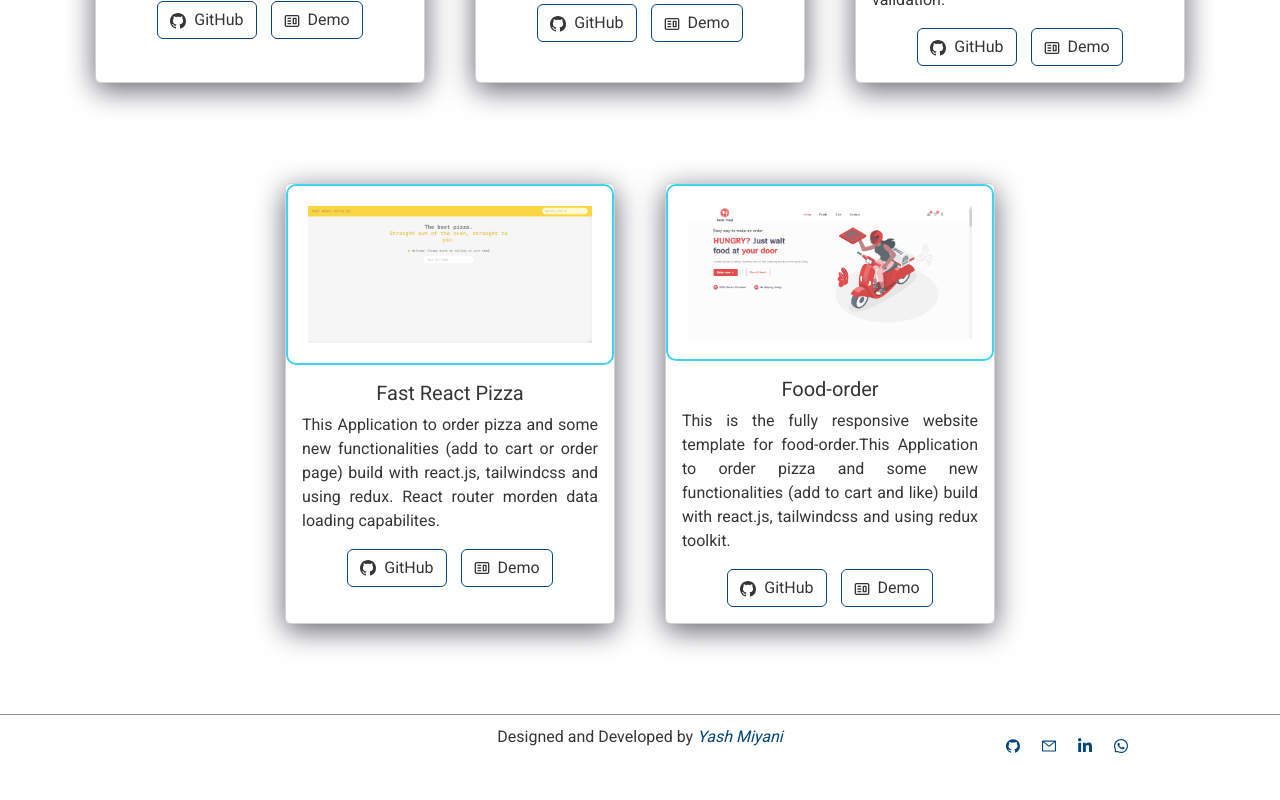
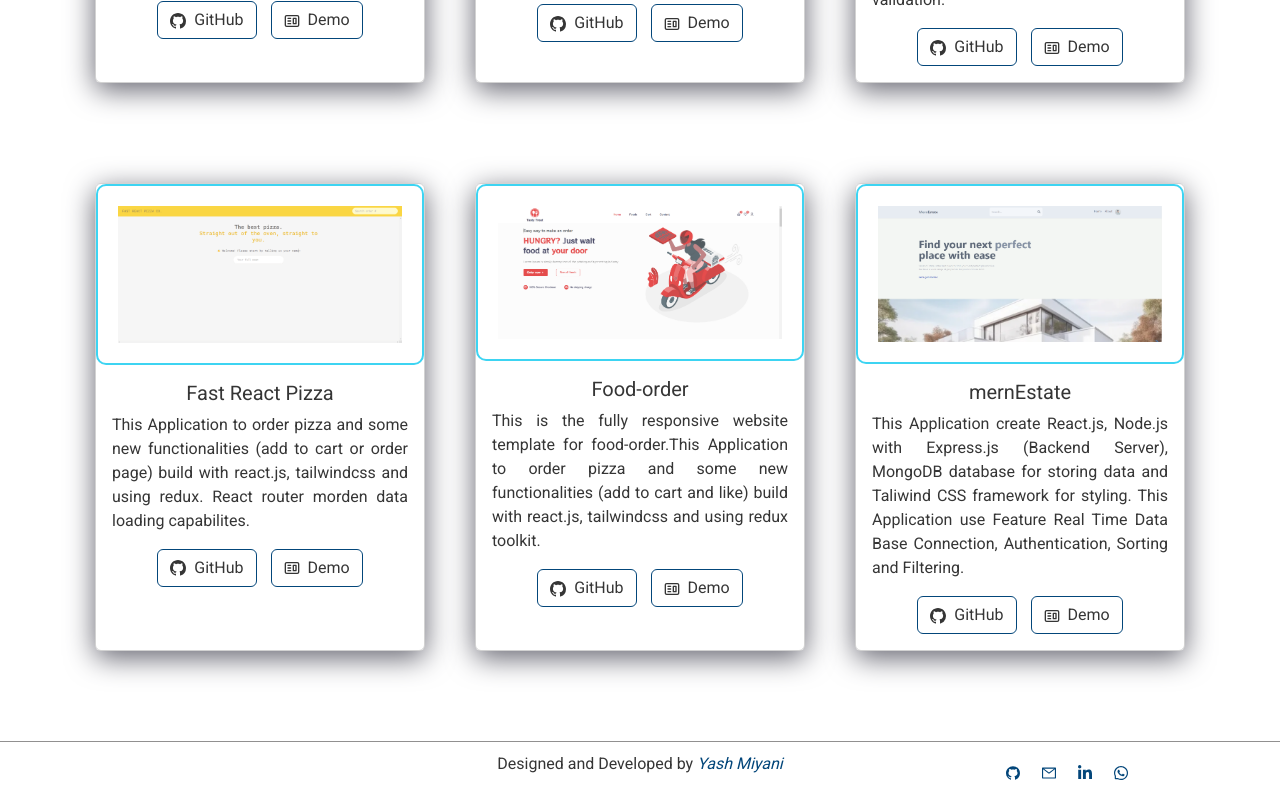
Before and after one commit to yash-miyani/me-portfolio, a React (Create React App) app: page /project in a window 1280 px wide. Shown: the part 1158-1958 px from the top of the page. Before the commit the page ends 1931 px from the top, so only its background shows below. Built offline with nearby package versions, Linux system fonts and the light colour scheme.

Commit message:
add mernEsatae project

```diff
--- a/src/components/Projects/Projects.js
+++ b/src/components/Projects/Projects.js
@@ -10,6 +10,7 @@ import buri from "../../Assets/Projects/buri.png";
 import jewelly from "../../Assets/Projects/jewelly.png";
 import tailwag from "../../Assets/Projects/tailwag.png";
 import foodOrder from "../../Assets/Projects/food-order.png";
+import mernEstate from "../../Assets/Projects/mern-estate.png";
 
 import "./project.css";
 
@@ -101,6 +102,16 @@ function Projects() {
               demoLink="https://ym-react-4.netlify.app/"
             />
           </Col>
+
+          <Col md={6} lg={4} className="project-card">
+            <ProjectCard
+              imgPath={mernEstate}
+              title="mernEstate"
+              description="This Application create React.js, Node.js with Express.js (Backend Server), MongoDB database for storing data and Taliwind CSS framework for styling. This Application use Feature Real Time Data Base Connection, Authentication, Sorting and Filtering."
+              ghLink="https://github.com/yash-miyani/mern-esate.git"
+              demoLink="https://mern-estate-zit8.onrender.com/"
+            />
+          </Col>
         </Row>
       </Container>
       <ScrollToTop />
```
Also changed, not shown: src/Assets/Projects/mern-estate.png (added).
